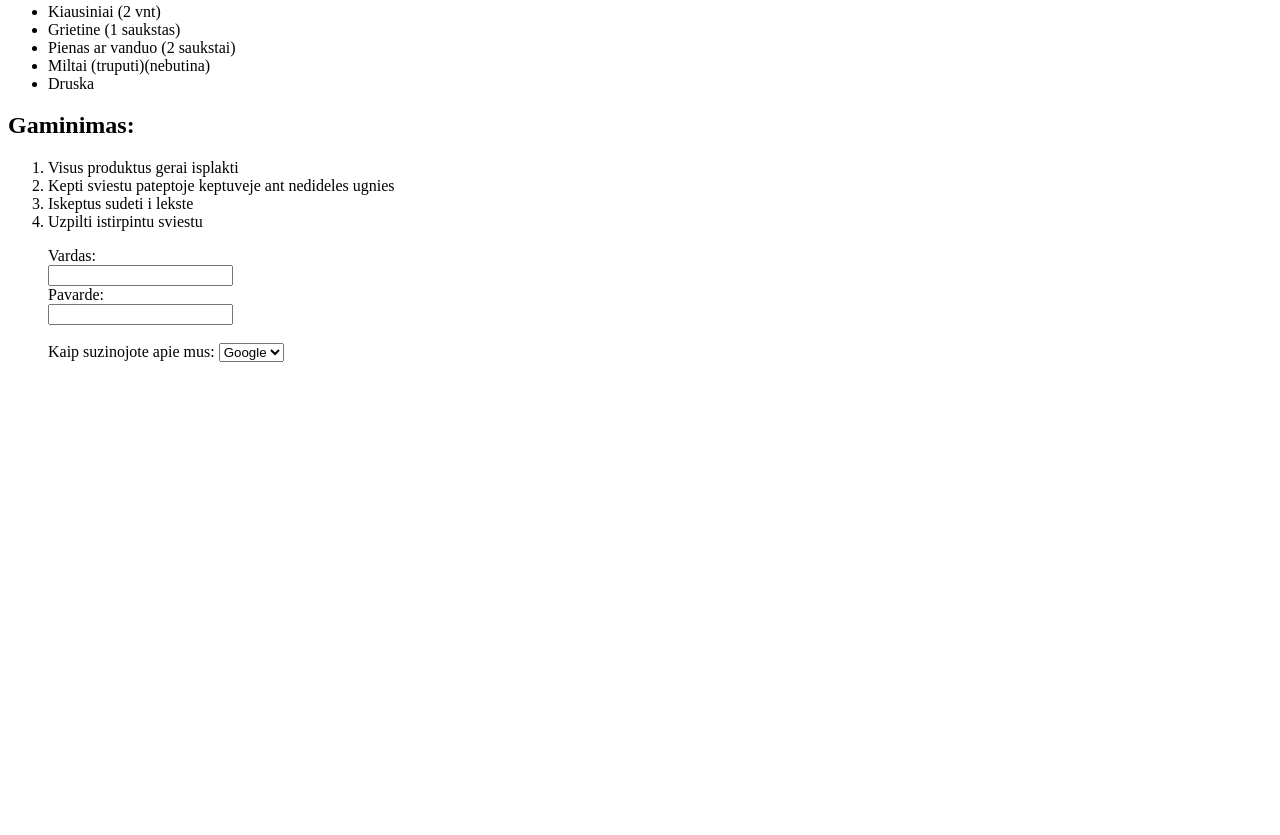
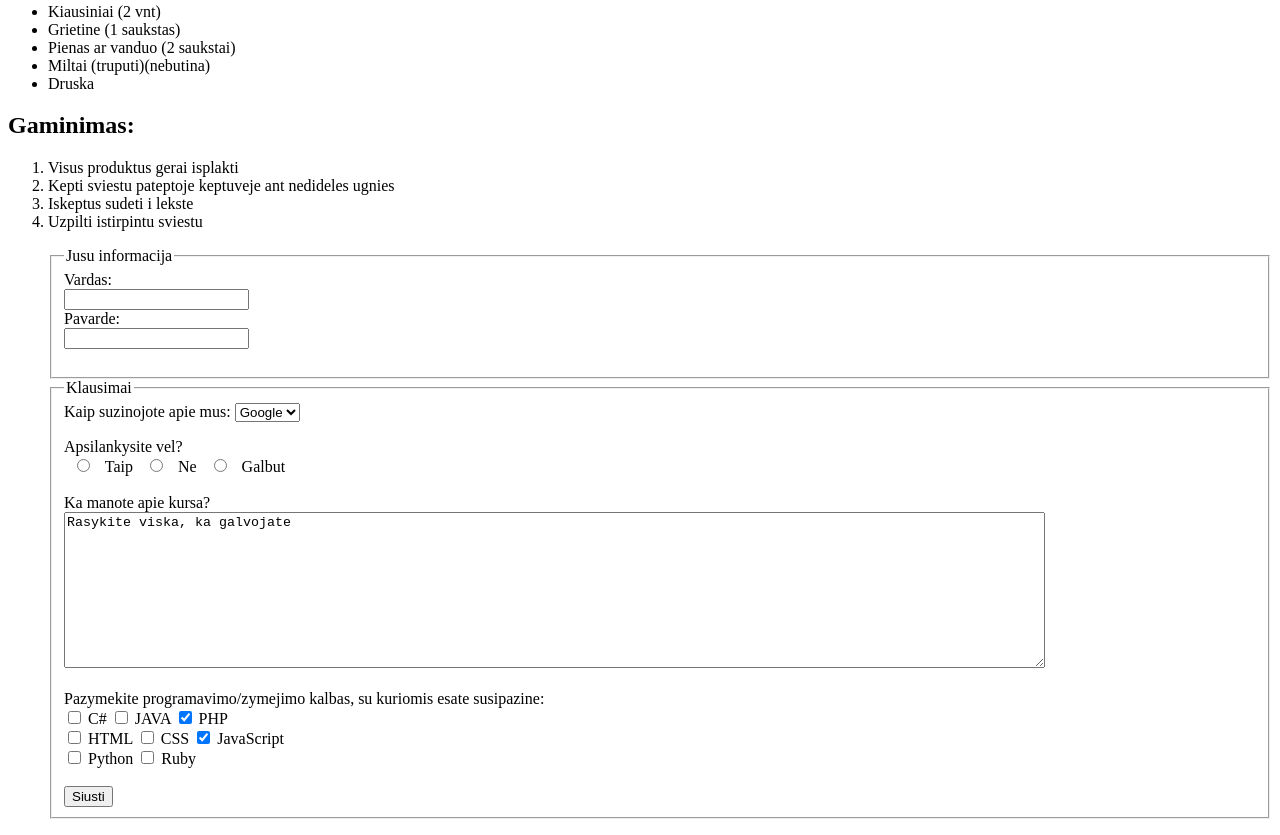
Before and after one commit to justina899/WEB-design-VCS, a plain HTML site: page index.html in a window 1280 px wide. Shown: the part 611-1446 px from the top of the page. Before the commit the page ends 989 px from the top, so only its background shows below. Drawn offline with Linux system fonts and the light colour scheme.

Commit message:
10-20 commit

```diff
--- a/index.html
+++ b/index.html
@@ -1,6 +1,11 @@
 <!DOCTYPE html>
-<html>
-
+<html lang="en">
+<head>
+    <meta charset="UTF-8">
+    <meta http-equiv="X-UA-Compatible" content="IE=edge">
+    <meta name="viewport" content="width=device-width, initial-scale=1.0">
+    <title>Document</title>
+</head>
 <body>
     <h1>Main heading</h1>
     <p>Lorem, ipsum dolor sit amet consectetur adipisicing elit. Molestiae nesciunt id, nobis fugit iste vitae
@@ -16,9 +21,18 @@
     </p>
     <h1>Tik mokslas yra arčiausiai tiesos</h1>
     <h3>Tiesos paieškos</h3>
-    <p>Mykolas jau apie valandą žiūrėjo pro savo langą. Ant jo stalo, šalia <i>Nature, New Scientist</i> ir kitų mokslo žurnalų gulėjo ir jo mėgstamiausia Carl Sagan knygą <i>Demonų apsėstas pasaulis: mokslas kaip žvakė tamsoje.</i> Tai buvo mėgstamiausia Mykolo knyga dar nuo universiteto laikų. Šalia gulėjo gerokai nutrinta, odiniais viršeliais užrašinė. Joje matėsi didelėmis spausdintinėmis raidėmis išraityti žodžiai <b>Sek paskui tą, kuris ieško tiesos, bet kaip nuo maro bėk nuo to, kuris sakosi ją tūrįs,</b> - yra šalia neaiškiai, smulkesniu šriftu pakeverzota, kad taip pasakęs Sokratas.</p>
+    <p>Mykolas jau apie valandą žiūrėjo pro savo langą. Ant jo stalo, šalia <i>Nature, New Scientist</i> ir kitų mokslo
+        žurnalų gulėjo ir jo mėgstamiausia Carl Sagan knygą <i>Demonų apsėstas pasaulis: mokslas kaip žvakė tamsoje.</i>
+        Tai buvo mėgstamiausia Mykolo knyga dar nuo universiteto laikų. Šalia gulėjo gerokai nutrinta, odiniais
+        viršeliais užrašinė. Joje matėsi didelėmis spausdintinėmis raidėmis išraityti žodžiai <b>Sek paskui tą, kuris
+            ieško tiesos, bet kaip nuo maro bėk nuo to, kuris sakosi ją tūrįs,</b> - yra šalia neaiškiai, smulkesniu
+        šriftu pakeverzota, kad taip pasakęs Sokratas.</p>
 
-    </p>Pastaraisiais metais daugiausia laiko jis praleido sėdėdamas čia, prie savo darbo kompiuterio, šalia plakato su Albert Einštein citata "Žmonių kvailumas kaip ir Visata yra beribis. Tik dėl visatos nesu tikras.". Nors daugelis manė, kad jo kritika pseudomokslams ir straipsnių publikavimas <span title="The Comettee for the Scientific Investigation of Claims of Paranormal"> CSICOP</span> svetainėje yra nuostabus pasiekimas, tačiau Mykolas manė, kad gali kur kas daugiau.
+    </p>Pastaraisiais metais daugiausia laiko jis praleido sėdėdamas čia, prie savo darbo kompiuterio, šalia plakato su
+    Albert Einštein citata "Žmonių kvailumas kaip ir Visata yra beribis. Tik dėl visatos nesu tikras.". Nors daugelis
+    manė, kad jo kritika pseudomokslams ir straipsnių publikavimas <span
+        title="The Comettee for the Scientific Investigation of Claims of Paranormal"> CSICOP</span> svetainėje yra
+    nuostabus pasiekimas, tačiau Mykolas manė, kad gali kur kas daugiau.
     </p>
 
     <h1>Paprastas omletas</h1>
@@ -39,17 +53,60 @@
         </ul>
         <p>
         <form action="/action_page.php">
+            <fieldset>
+                <legend>Jusu informacija</legend>
                 <label for="fname">Vardas:</label><br>
                 <input type="text" id="fname" name="fname" value=""><br>
                 <label for="lname">Pavarde:</label><br>
                 <input type="text" id="lname" name="lname" value=""><br><br>
+            </fieldset>
         </form>
         <form action="/action_page.php">
+            <fieldset>
+                <legend>Klausimai</legend>
                 <label for="list">Kaip suzinojote apie mus:</label>
                 <select name="options" id="one">
                     <option value="google">Google</option>
                 </select>
                 </p>
+                <p style="margin: 0px;">Apsilankysite vel?</p>
+                <form>
+                      <input type="radio" id="taip" name="ats" value="taip">
+                      <label for="taip">Taip</label>
+                      <input type="radio" id="ne" name="ats" value="ne">
+                      <label for="ne">Ne</label>
+                      <input type="radio" id="galbut" name="ats" value="galbut">
+                      <label for="galbut">Galbut</label><br><br>
+                </form>
+                <p style="margin: 0px;">Ka manote apie kursa?</p>
+                <form action="/action_page.php">
+                    <textarea style="font-family:'Courier New'" name="message" rows="10"
+                        cols="120">Rasykite viska, ka galvojate</textarea>
+                    <br><br>
+                </form>
+                <p style="margin: 0px;">Pazymekite programavimo/zymejimo kalbas, su kuriomis esate susipazine:</p>
+                <form action="/action_page.php" method="get">
+                    <input type="checkbox" name="first" value="C#">
+                    <label for="first"> C#</label>
+                    <input type="checkbox" name="second" value="JAVA">
+                    <label for="second"> JAVA</label>
+                    <input type="checkbox" name="third" value="PHP" checked>
+                    <label for="third"> PHP</label><br>
+                    <input type="checkbox" name="fourth" value="HTML">
+                    <label for="fourth"> HTML</label>
+                    <input type="checkbox" name="fifth" value="CSS">
+                    <label for="fifth"> CSS</label>
+                    <input type="checkbox" name="sixth" value="JavaScript" checked>
+                    <label for="sixth"> JavaScript</label><br>
+                    <input type="checkbox" name="seventh" value="Python">
+                    <label for="seventh"> Python</label>
+                    <input type="checkbox" name="eighth" value="Ruby">
+                    <label for="eighth"> Ruby</label><br><br>
+                    <input type="submit" value="Siusti">
+                </form>
+            </fieldset>
+
+        </form>
 </body>
 
 </html>
```
Lines whose indentation alone changed are shown as unchanged.
